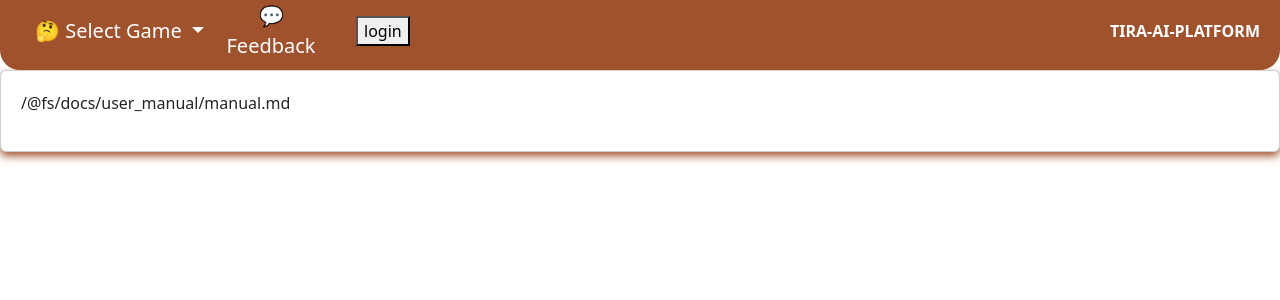
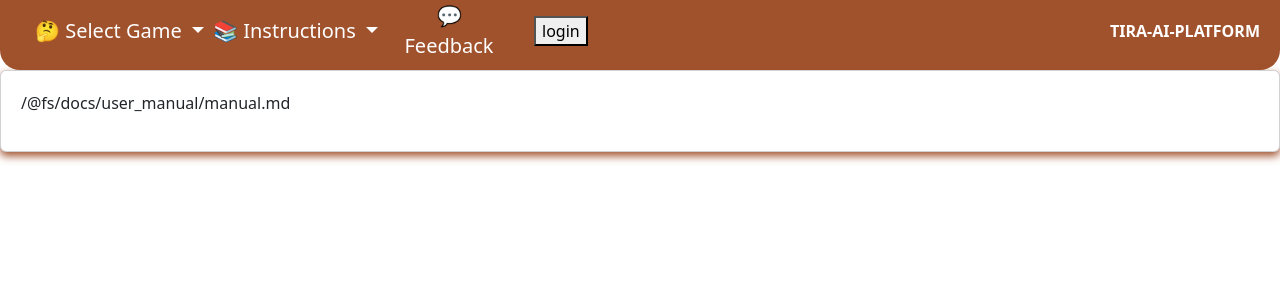
Before and after one commit to game-ai-platform-team/tira-ai-platform, a React (Vite) app in the folder frontend/: page / in a window 1280 px wide. Shown: the top 300 px of the page. Built offline with nearby package versions, Linux system fonts and the light colour scheme; what kokopu would draw is missing.

Commit message:
Feat(131): Dropdown menu for instructions
Co-authored-by: Emi <emlyy@users.noreply.github.com>

```diff
--- a/frontend/src/components/NavigationBar.tsx
+++ b/frontend/src/components/NavigationBar.tsx
@@ -38,6 +38,32 @@ const NavigationBar = () => {
                     </Dropdown.Item>
                 </DropdownMenu>
             </Dropdown>
+
+            <Dropdown>
+                <Dropdown.Toggle
+                    aria-label="instructions"
+                    as={Button}
+                    variant="flat"
+                    size="lg"
+                    className="nav-button"
+                    style={{ color: "white" }}
+                >
+                    {"📚 Instructions "}
+                </Dropdown.Toggle>
+
+                <DropdownMenu aria-label="Available games">
+                    <Dropdown.Item as={Link} to="/">
+                        📖 General
+                    </Dropdown.Item>
+                    <Dropdown.Item as={Link} to="/chessmanual">
+                        ♟️ Chess
+                    </Dropdown.Item>
+                    <Dropdown.Item as={Link} to="/cfourmanual">
+                        🔴 Connect four
+                    </Dropdown.Item>
+                </DropdownMenu>
+            </Dropdown>
+
             <Button
                 onClick={() =>
                     window.open(
```
